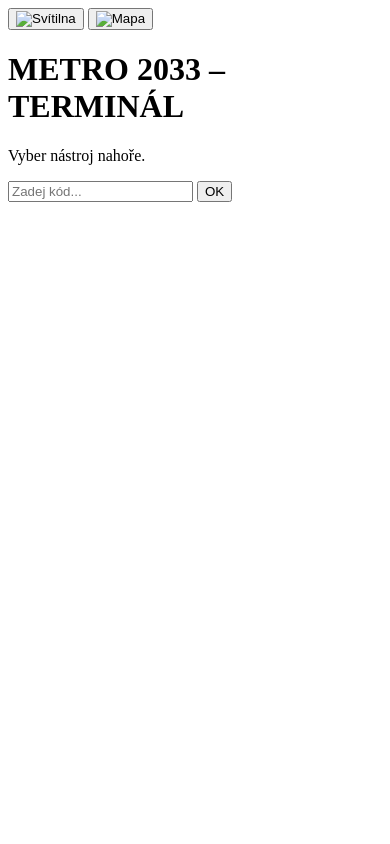
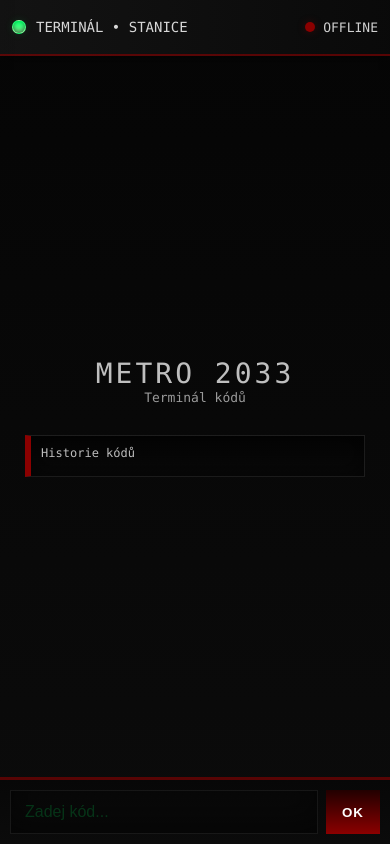
Before and after one commit to jakubjvecera/METRO2033, a plain HTML site: page index.html in a window 390 px wide. Drawn offline with Linux system fonts and the light colour scheme.

Commit message:
Update index.html

```diff
--- a/index.html
+++ b/index.html
@@ -1,43 +1,186 @@
-<!DOCTYPE html>
+<!doctype html>
 <html lang="cs">
 <head>
-    <meta charset="UTF-8">
-    <meta name="viewport" content="width=device-width, initial-scale=1.0">
-    <title>Metro 2033 Terminál</title>
-    <link rel="stylesheet" href="styles.css">
-    <link rel="manifest" href="manifest.json">
-    <link href="https://fonts.googleapis.com/css2?family=Share+Tech+Mono&display=swap" rel="stylesheet">
+  <meta charset="utf-8" />
+  <meta name="viewport" content="width=device-width,initial-scale=1" />
+  <title>Metro Terminal — Kódy</title>
+  <style>
+    :root{
+      --bg:#050505;
+      --panel:#0e0e0e;
+      --accent:#8b0000;
+      --green:#00ff66;
+      --text:#d8d8d8;
+      --mono: ui-monospace, SFMono-Regular, Menlo, Monaco, "Roboto Mono", "Courier New", monospace;
+    }
+    *{box-sizing:border-box}
+    html,body,#app{height:100%;margin:0;padding:0}
+    body{
+      background: linear-gradient(180deg, #050505 0%, #0b0b0b 100%);
+      color:var(--text);
+      font-family: var(--mono);
+      -webkit-font-smoothing:antialiased;
+      -moz-osx-font-smoothing:grayscale;
+      display:flex;
+      align-items:stretch;
+      justify-content:center;
+    }
+    #app{
+      width:100%;
+      max-width:900px;
+      height:100vh;
+      display:flex;
+      flex-direction:column;
+    }
+    .topbar{
+      height:56px;
+      display:flex;
+      align-items:center;
+      justify-content:space-between;
+      padding:8px 12px;
+      background: linear-gradient(90deg, rgba(20,20,20,0.9), rgba(10,10,10,0.85));
+      border-bottom:2px solid rgba(139,0,0,0.6);
+      box-shadow:0 2px 8px rgba(0,0,0,0.6);
+    }
+    .brand{display:flex;align-items:center;gap:10px;font-size:14px}
+    .lamp{
+      width:14px;height:14px;border-radius:50%;
+      background:linear-gradient(180deg,var(--green),#88ff9a);
+      box-shadow:0 0 8px rgba(0,255,102,0.12), inset 0 -2px 4px rgba(0,0,0,0.5);
+      border:1px solid rgba(255,255,255,0.06);
+    }
+    .status{font-size:13px;color:#cfcfcf;display:flex;gap:8px;align-items:center}
+    .dot{width:10px;height:10px;border-radius:50%;display:inline-block}
+    .dot.red{background:var(--accent);box-shadow:0 0 8px rgba(139,0,0,0.3)}
+    #center{flex:1;display:flex;flex-direction:column;align-items:center;justify-content:center;padding:18px}
+    .big-title{font-size:42px;letter-spacing:3px;color:#bfbfbf}
+    .subtitle{font-size:13px;color:#9a9a9a;margin-bottom:18px}
+    #console{
+      width:92%;
+      max-width:760px;
+      background:linear-gradient(180deg, rgba(0,0,0,0.55), rgba(10,10,10,0.45));
+      border:1px solid rgba(80,80,80,0.3);
+      padding:10px;
+      margin-top:12px;
+      box-shadow: inset 0 0 24px rgba(0,0,0,0.6);
+      border-left:6px solid var(--accent);
+    }
+    .console-title{font-size:12px;color:#bdbdbd;margin-bottom:6px}
+    #history{list-style:none;margin:0;padding:0;max-height:180px;overflow:auto}
+    #history li{padding:6px 8px;border-bottom:1px dashed rgba(255,255,255,0.03);font-size:13px;color:var(--green)}
+    #code-form{
+      display:flex;
+      gap:8px;
+      padding:10px;
+      background:linear-gradient(180deg,#070707,#0b0b0b);
+      border-top:3px solid rgba(139,0,0,0.6);
+    }
+    #code-input{
+      flex:1;
+      padding:12px 14px;
+      background:transparent;
+      border:1px solid rgba(255,255,255,0.06);
+      color:var(--green);
+      font-size:16px;
+      outline:none;
+      box-shadow: inset 0 -14px 30px rgba(0,0,0,0.5);
+      caret-color: #fff;
+    }
+    #code-input::placeholder{color:rgba(0,255,102,0.18)}
+    #code-submit{
+      padding:10px 16px;
+      background:linear-gradient(180deg,#220000,var(--accent));
+      color:#fff;
+      border:none;
+      cursor:pointer;
+      font-weight:700;
+      letter-spacing:1px;
+    }
+    #code-submit:active{transform:translateY(1px)}
+    @media (max-width:420px){
+      .big-title{font-size:28px}
+      #console{width:96%}
+    }
+  </style>
 </head>
 <body>
+  <main id="app">
+    <header class="topbar">
+      <div class="brand">
+        <div class="lamp"></div>
+        <span>TERMINÁL • STANICE</span>
+      </div>
+      <div class="status">
+        <span class="dot red"></span><span>OFFLINE</span>
+      </div>
+    </header>
 
-    <!-- Horní panel -->
-    <div id="toolbar">
-        <button id="flashlight-btn" title="Svítilna">
-            <img src="icons/flashlight.png" alt="Svítilna">
-        </button>
-        <button id="map-btn" title="Mapa">
-            <img src="icons/map.png" alt="Mapa">
-        </button>
-    </div>
+    <section id="center">
+      <div class="big-title">METRO 2033</div>
+      <div class="subtitle">Terminál kódů</div>
 
-    <!-- Hlavní obsah -->
-    <div id="content">
-        <h1>METRO 2033 – TERMINÁL</h1>
-        <p>Vyber nástroj nahoře.</p>
-    </div>
+      <div id="console">
+        <div class="console-title">Historie kódů</div>
+        <ul id="history"></ul>
+      </div>
+    </section>
 
-    <!-- Vstup kódů -->
-    <div id="code-bar">
-        <input type="text" id="code-input" placeholder="Zadej kód..." />
-        <button id="code-submit">OK</button>
-    </div>
+    <form id="code-form" autocomplete="off">
+      <input id="code-input" name="code" type="text" maxlength="40" placeholder="Zadej kód..." aria-label="Zadej kód" />
+      <button id="code-submit" type="submit">OK</button>
+    </form>
+  </main>
 
-    <!-- Svítilna -->
-    <div id="flashlight-screen">
-        <span id="timer"></span>
-        <div id="noise"></div>
-    </div>
+  <script>
+    const form = document.getElementById('code-form');
+    const input = document.getElementById('code-input');
+    const hist = document.getElementById('history');
+    const STORAGE_KEY = 'metro_codes_history_v1';
 
-    <script src="app.js"></script>
+    function loadHistory(){
+      const raw = localStorage.getItem(STORAGE_KEY);
+      if(!raw) return [];
+      try { return JSON.parse(raw); } catch(e){ return []; }
+    }
+    function saveHistory(arr){
+      localStorage.setItem(STORAGE_KEY, JSON.stringify(arr));
+    }
+    function renderHistory(){
+      const list = loadHistory();
+      hist.innerHTML = '';
+      if(list.length === 0){
+        const li = document.createElement('li');
+        li.textContent = '(Žádné kódy)';
+        li.style.color = '#9a9a9a';
+        hist.appendChild(li);
+        return;
+      }
+      list.slice().reverse().forEach(item=>{
+        const li = document.createElement('li');
+        const time = new Date(item.t).toLocaleTimeString();
+        li.textContent = \`\${item.code} — \${time}\`;
+        hist.appendChild(li);
+      });
+    }
+    form.addEventListener('submit', (e)=>{
+      e.preventDefault();
+      const code = input.value.trim();
+      if(!code) return;
+      const list = loadHistory();
+      list.push({ code: code.toUpperCase(), t: Date.now() });
+      saveHistory(list);
+      renderHistory();
+      input.value = '';
+      input.focus();
+      flashSubmit();
+    });
+    function flashSubmit(){
+      const b = document.getElementById('code-submit');
+      b.style.transform = 'scale(0.98)';
+      setTimeout(()=> b.style.transform = '', 120);
+    }
+    renderHistory();
+    input.focus();
+  </script>
 </body>
 </html>
```
